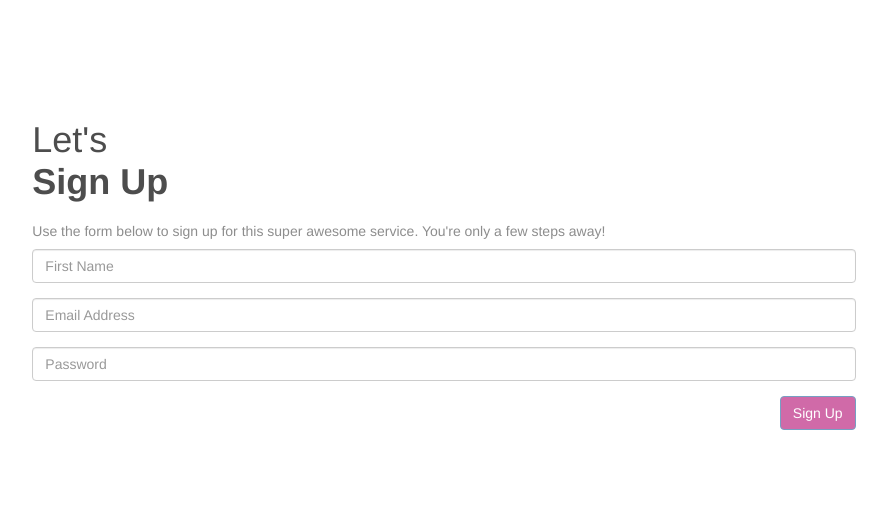
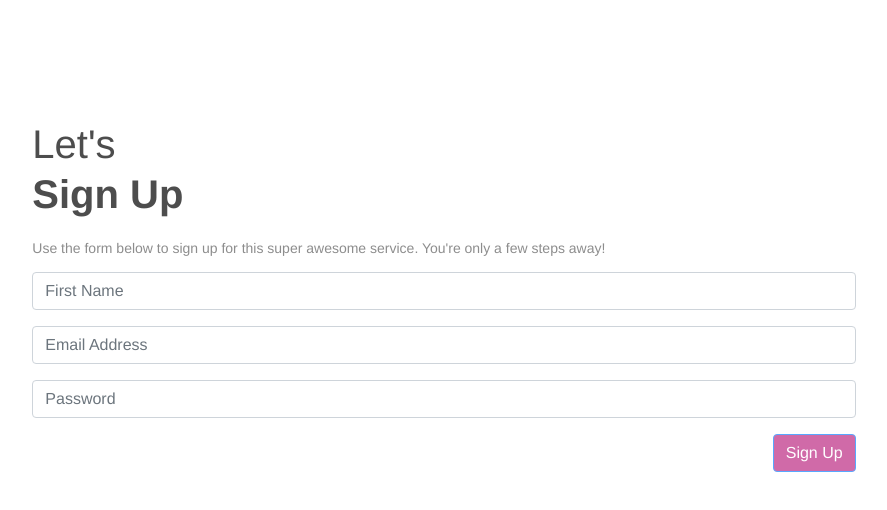
Before and after one commit to bspain/react-signinwelcome, a React (Create React App) app: page / in a window 1280 px wide. Shown: the top 510 px of the page, without its empty margins (196-1083 px from the left). Built offline with nearby package versions, Linux system fonts and the light colour scheme.

Commit message:
Bootstrap 4 and styling updates

```diff
--- a/package.json
+++ b/package.json
@@ -3,7 +3,7 @@
   "version": "0.1.0",
   "private": true,
   "dependencies": {
-    "bootstrap": "^3.3.7",
+    "bootstrap": "^4.1.3",
     "react": "^16.5.2",
     "react-dom": "^16.5.2",
     "react-router": "^4.3.1",
--- a/src/components/signup/SignUpForm.js
+++ b/src/components/signup/SignUpForm.js
@@ -11,14 +11,14 @@ const SignUpForm = ({guest, errors, onSave, onChange, submitEnabled}) => {
                     <h1><b>Sign Up</b></h1>
                 </div>
                 <p>Use the form below to sign up for this super awesome service.  You're only a few steps away!</p>
-                <div className={`form-group ${errorClass(errors.guestNameError)}`}>
+                <div className="form-group">
                     <div className="field">
                         <input
                             type="text"
                             name="guestName"
                             aria-label="first name"
                             autoComplete="name"
-                            className="form-control"
+                            className={`form-control ${errorClass(errors.guestNameError)}`}
                             placeholder="First Name"
                             value={guest.name}
                             onChange={onChange}/>
@@ -27,14 +27,14 @@ const SignUpForm = ({guest, errors, onSave, onChange, submitEnabled}) => {
                         <SignUpFormError message={errors.guestNameError} />
                     }
                 </div>
-                <div className={`form-group ${errorClass(errors.guestEmailError)}`}>
+                <div className="form-group">
                     <div className="field">
                         <input
                             type="email"
                             name="guestEmail"
                             aria-label="email address"
                             autoComplete="email"
-                            className="form-control"
+                            className={`form-control ${errorClass(errors.guestEmailError)}`}
                             placeholder="Email Address"
                             value={guest.email}
                             onChange={onChange}/>
@@ -43,14 +43,14 @@ const SignUpForm = ({guest, errors, onSave, onChange, submitEnabled}) => {
                         <SignUpFormError message={errors.guestEmailError} />
                     }
                 </div>
-                <div className={`form-group ${errorClass(errors.guestPasswordError)}`}>
+                <div className="form-group">
                     <div className="field">
                         <input
                             type="password"
                             name="guestPassword"
                             aria-label="password"
                             autoComplete="new-password"
-                            className="form-control"
+                            className={`form-control ${errorClass(errors.guestPasswordError)}`}
                             placeholder="Password"
                             value={guest.password}
                             onChange={onChange}/>
@@ -64,7 +64,7 @@ const SignUpForm = ({guest, errors, onSave, onChange, submitEnabled}) => {
                     value="Sign Up"
                     aria-label="sign up"
                     disabled={!submitEnabled}
-                    className="btn btn-primary pull-right"
+                    className="btn btn-primary float-right"
                     onClick={onSave} />
             </form>
         </div>
@@ -73,7 +73,7 @@ const SignUpForm = ({guest, errors, onSave, onChange, submitEnabled}) => {
 
 function errorClass(error)
 {
-    return (error && error.length > 0) ? 'has-error' : '';
+    return (error && error.length > 0) ? 'is-invalid' : '';
 }
 
 export default SignUpForm;
--- a/src/components/signup/SignUpFormError.js
+++ b/src/components/signup/SignUpFormError.js
@@ -2,11 +2,10 @@ import React from 'react';
 
 const SignUpFormError = ({message}) => {
     return (
-        <div
-            className="alert alert-warning"
-            role="alert">
+        <small
+            className="form-text text-muted">
             {message}
-        </div>);
+        </small>);
 };
 
 export default SignUpFormError;
--- a/src/components/welcome/WelcomePage.js
+++ b/src/components/welcome/WelcomePage.js
@@ -20,7 +20,7 @@ const WelcomePage = (props) => {
                 <input
                     type="submit"
                     value="Sign In"
-                    className="btn btn-primary pull-right"
+                    className="btn btn-primary float-right"
                 />
             </div>
         </div>
```
Also changed, not shown: 1 other file (tests, documents, lock files or other folders).
